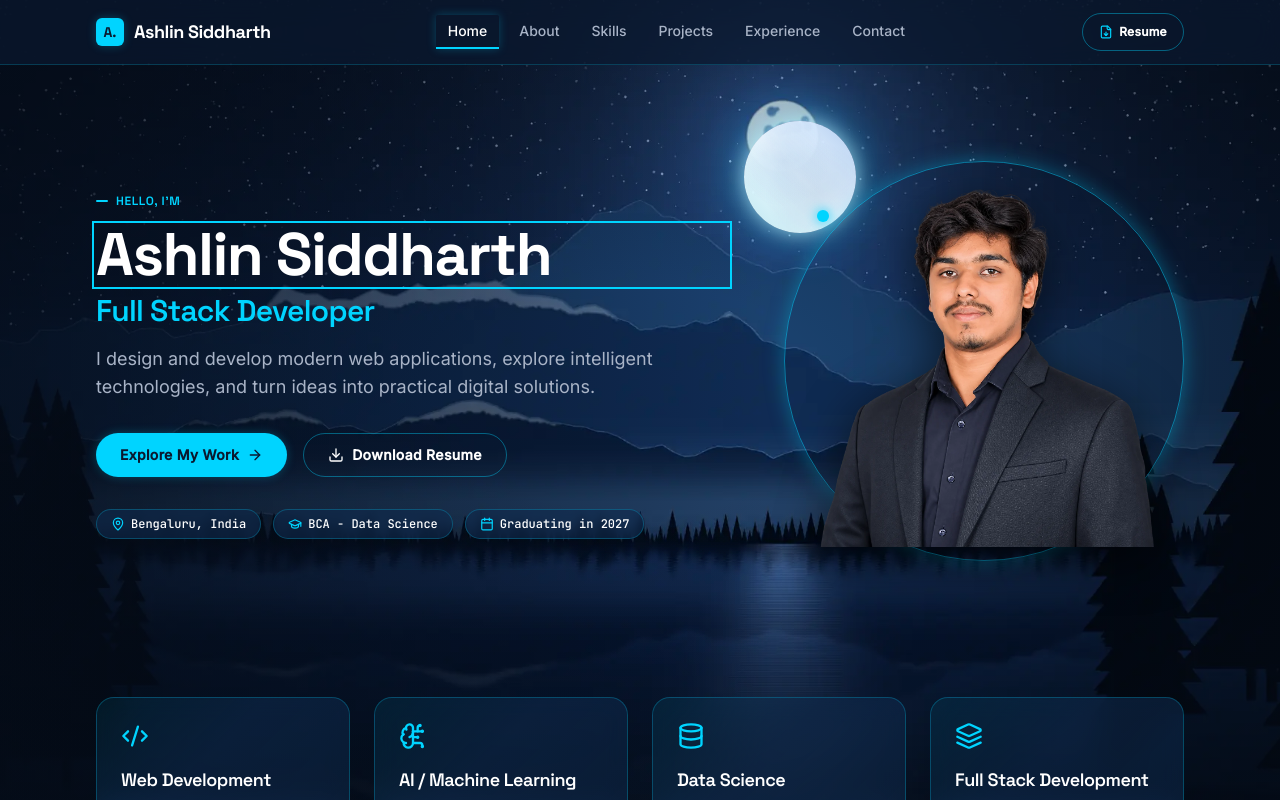
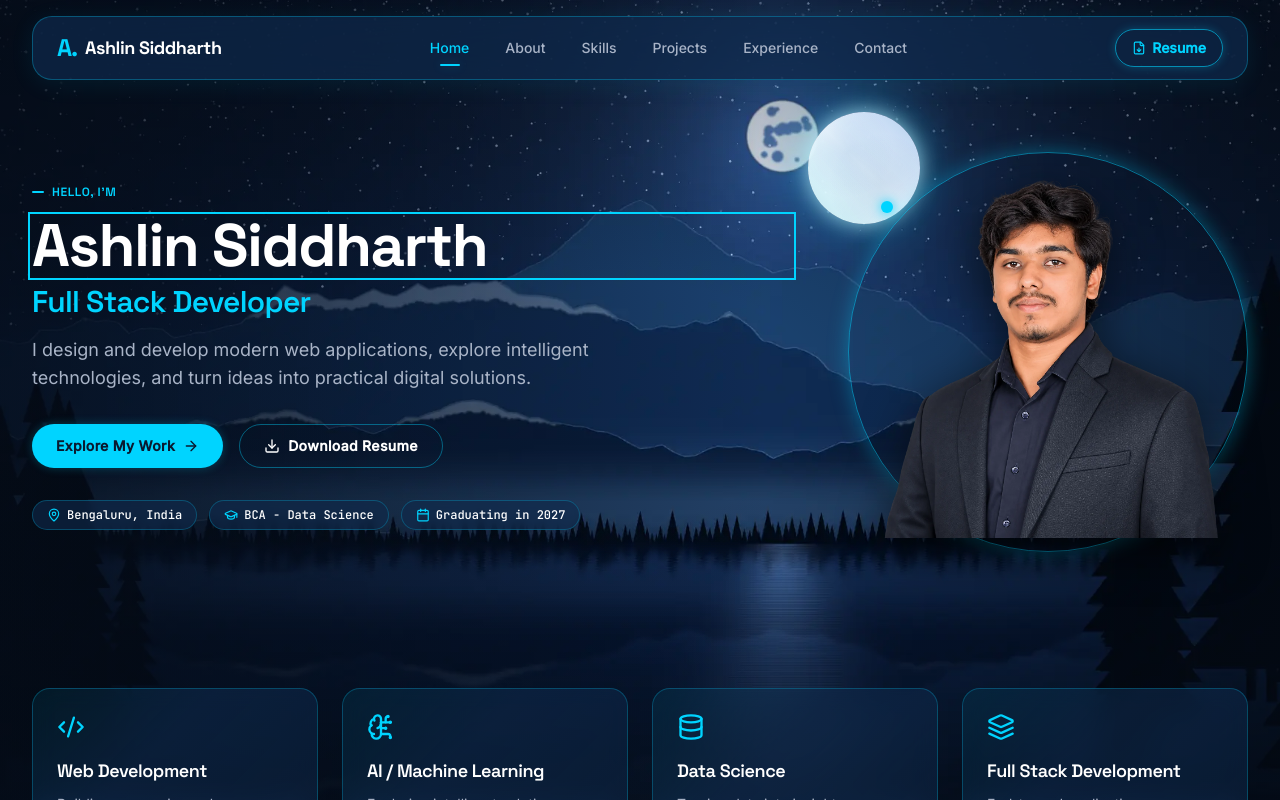
Before and after one commit to ashlinsiddharth/ashlin-portfolio, a React (Vite) app: page / in a window 1280 px wide. Shown: the top 800 px of the page. Built offline with nearby package versions, Linux system fonts and the light colour scheme.

Commit message:
feat(restore): floating pill navbar and wider content container

```diff
--- a/src/components/layout/Footer.tsx
+++ b/src/components/layout/Footer.tsx
@@ -9,7 +9,7 @@ export const Footer: React.FC = () => {
 
   return (
     <footer className="w-full border-t border-brand-cyan/20 bg-brand-dark/80 backdrop-blur-md mt-auto py-12">
-      <div className="max-w-6xl mx-auto px-4 sm:px-6 lg:px-8">
+      <div className="max-w-[1340px] mx-auto px-4 sm:px-6 lg:px-8">
         <div className="flex flex-col md:flex-row items-center justify-between gap-6">
           {/* Identity */}
           <div className="text-center md:text-left">
--- a/src/components/layout/Navbar.tsx
+++ b/src/components/layout/Navbar.tsx
@@ -3,7 +3,6 @@ import { NavLink, Link, useLocation } from 'react-router-dom';
 import { Menu, X, FileDown } from 'lucide-react';
 import { navItems } from '../../data/navigation';
 import { profile } from '../../data/profile';
-import Button from '../ui/Button';
 
 export const Navbar: React.FC = () => {
   const [isOpen, setIsOpen] = useState(false);
@@ -72,56 +71,64 @@ export const Navbar: React.FC = () => {
   };
 
   return (
-    <header className="sticky top-0 z-40 w-full backdrop-blur-md bg-brand-dark/70 border-b border-brand-cyan/20">
-      <div className="max-w-6xl mx-auto px-4 sm:px-6 lg:px-8 h-16 flex items-center justify-between">
-        {/* Brand Logo */}
+    <header className="sticky top-3 sm:top-4 z-40 w-full px-4 sm:px-6 lg:px-8 pointer-events-none">
+      <div className="pointer-events-auto max-w-[1340px] mx-auto h-16 px-4 sm:px-6 flex items-center justify-between rounded-[20px] bg-brand-card/70 backdrop-blur-xl border border-brand-cyan/30 shadow-[0_4px_24px_rgba(0,212,255,0.08)]">
+        {/* Brand Logo: bare large cyan "A." with name in white */}
         <Link
           to="/"
-          className="flex items-center gap-2.5 group focus-visible:outline-none focus-visible:ring-2 focus-visible:ring-brand-cyan rounded-md"
+          className="flex items-center gap-2 group focus-visible:outline-none focus-visible:ring-2 focus-visible:ring-brand-cyan rounded-lg"
           aria-label="Ashlin Siddharth Home"
         >
-          <span className="h-7 w-7 rounded-md bg-brand-cyan text-brand-dark font-heading font-bold text-sm flex items-center justify-center shadow-glow-cyan-sm group-hover:scale-105 transition-transform">
+          <span className="text-brand-cyan font-heading font-bold text-2xl tracking-tighter group-hover:scale-105 transition-transform">
             A.
           </span>
-          <span className="font-heading font-bold text-base sm:text-lg text-text-primary tracking-tight">
+          <span className="font-heading font-bold text-base sm:text-lg text-white tracking-tight">
             {profile.name}
           </span>
         </Link>
 
         {/* Desktop Navigation Links */}
-        <nav className="hidden md:flex items-center gap-1 lg:gap-2" aria-label="Main Navigation">
+        <nav className="hidden md:flex items-center gap-2 lg:gap-3" aria-label="Main Navigation">
           {navItems.map((item) => (
             <NavLink
               key={item.path}
               to={item.path}
               className={({ isActive }) =>
-                `px-3 py-1.5 text-sm font-sans font-medium transition-all duration-200 border-b-2 rounded-t-sm focus-visible:outline-none focus-visible:ring-2 focus-visible:ring-brand-cyan ${
+                `relative px-3 py-2 text-sm font-sans font-medium transition-all duration-200 focus-visible:outline-none focus-visible:ring-2 focus-visible:ring-brand-cyan rounded-md ${
                   isActive
-                    ? 'text-text-primary border-brand-cyan shadow-glow-cyan-sm'
-                    : 'text-text-muted border-transparent hover:text-text-primary hover:border-brand-cyan/40'
+                    ? 'text-brand-cyan'
+                    : 'text-text-muted hover:text-white'
                 }`
               }
             >
-              {item.label}
+              {({ isActive }) => (
+                <>
+                  <span>{item.label}</span>
+                  {isActive && (
+                    <span
+                      className="absolute bottom-0 left-1/2 -translate-x-1/2 w-5 h-0.5 rounded-full bg-brand-cyan shadow-glow-cyan-sm"
+                      aria-hidden="true"
+                    />
+                  )}
+                </>
+              )}
             </NavLink>
           ))}
         </nav>
 
-        {/* Desktop Action: Resume Button */}
+        {/* Desktop Action: Resume Button (cyan outline pill with download icon) */}
         <div className="hidden md:flex items-center gap-3">
-          <Button
-            variant="secondary"
-            size="sm"
+          <a
             href={profile.resumePath}
             target="_blank"
             rel="noopener noreferrer"
             download
-            className="gap-1.5"
+            className="min-h-[38px] px-4 py-1.5 rounded-full border border-brand-cyan/60 text-brand-cyan hover:bg-brand-cyan/10 hover:border-brand-cyan transition-all text-xs sm:text-sm font-semibold inline-flex items-center gap-1.5 shadow-glow-cyan-sm focus-visible:outline-none focus-visible:ring-2 focus-visible:ring-brand-cyan"
             aria-label="Download Resume PDF"
           >
             <FileDown className="h-3.5 w-3.5 text-brand-cyan" aria-hidden="true" />
             <span>Resume</span>
-          </Button>
+          </a>
         </div>
 
         {/* Mobile Hamburger Button */}
@@ -133,7 +140,7 @@ export const Navbar: React.FC = () => {
             aria-label={isOpen ? 'Close navigation menu' : 'Open navigation menu'}
             aria-expanded={isOpen}
             aria-controls="mobile-navigation-drawer"
-            className="p-2.5 min-h-[44px] min-w-[44px] flex items-center justify-center rounded-md text-text-muted hover:text-text-primary hover:bg-brand-card/40 focus-visible:outline-none focus-visible:ring-2 focus-visible:ring-brand-cyan transition-colors"
+            className="p-2.5 min-h-[44px] min-w-[44px] flex items-center justify-center rounded-xl text-text-muted hover:text-white hover:bg-brand-card/40 focus-visible:outline-none focus-visible:ring-2 focus-visible:ring-brand-cyan transition-colors"
           >
             {isOpen ? (
               <X className="h-6 w-6 text-brand-cyan" aria-hidden="true" />
@@ -144,7 +151,7 @@ export const Navbar: React.FC = () => {
         </div>
       </div>
 
-      {/* Mobile Navigation Drawer */}
+      {/* Mobile Navigation Drawer: styled to match pill */}
       {isOpen && (
         <div
           id="mobile-navigation-drawer"
@@ -152,19 +159,19 @@ export const Navbar: React.FC = () => {
           role="dialog"
           aria-modal="true"
           aria-label="Mobile Navigation"
-          className="md:hidden fixed inset-x-0 top-16 bg-brand-dark/95 backdrop-blur-xl border-b border-brand-cyan/30 shadow-2xl py-6 px-6 transition-all duration-300"
+          className="md:hidden mt-2 p-5 rounded-[20px] bg-brand-card/95 backdrop-blur-2xl border border-brand-cyan/30 shadow-2xl transition-all duration-300 pointer-events-auto max-w-[1340px] mx-auto"
         >
-          <nav className="flex flex-col gap-3" aria-label="Mobile Navigation Links">
+          <nav className="flex flex-col gap-2.5" aria-label="Mobile Navigation Links">
             {navItems.map((item) => (
               <NavLink
                 key={item.path}
                 to={item.path}
                 onClick={() => setIsOpen(false)}
                 className={({ isActive }) =>
-                  `px-4 py-2.5 rounded-lg text-base font-sans font-medium transition-all ${
+                  `px-4 py-2.5 rounded-xl text-base font-sans font-medium transition-all ${
                     isActive
-                      ? 'bg-brand-card/70 text-text-primary border-l-4 border-brand-cyan shadow-glow-cyan-sm'
-                      : 'text-text-muted hover:text-text-primary hover:bg-brand-card/40'
+                      ? 'bg-brand-cyan/15 text-brand-cyan border border-brand-cyan/40 shadow-glow-cyan-sm'
+                      : 'text-text-muted hover:text-white hover:bg-brand-card/40'
                   }`
                 }
               >
@@ -172,21 +179,19 @@ export const Navbar: React.FC = () => {
               </NavLink>
             ))}
 
-            <div className="pt-4 border-t border-brand-border mt-2">
-              <Button
-                variant="secondary"
-                size="md"
+            <div className="pt-3 border-t border-brand-cyan/20 mt-2">
+              <a
                 href={profile.resumePath}
                 target="_blank"
                 rel="noopener noreferrer"
                 download
-                className="w-full justify-center gap-2"
+                className="w-full min-h-[44px] justify-center px-4 py-2.5 rounded-full border border-brand-cyan/60 text-brand-cyan hover:bg-brand-cyan/10 hover:border-brand-cyan transition-all text-sm font-semibold inline-flex items-center gap-2 shadow-glow-cyan-sm focus-visible:outline-none focus-visible:ring-2 focus-visible:ring-brand-cyan"
                 onClick={() => setIsOpen(false)}
                 aria-label="Download Resume PDF"
               >
                 <FileDown className="h-4 w-4 text-brand-cyan" aria-hidden="true" />
                 <span>Download Resume</span>
-              </Button>
+              </a>
             </div>
           </nav>
         </div>
--- a/src/components/layout/PageShell.tsx
+++ b/src/components/layout/PageShell.tsx
@@ -29,7 +29,7 @@ export const PageShell: React.FC<PageShellProps> = ({ children }) => {
       <main
         id="main-content"
         tabIndex={-1}
-        className="flex-1 w-full max-w-6xl mx-auto px-4 sm:px-6 lg:px-8 pt-8 pb-16 outline-none"
+        className="flex-1 w-full max-w-[1340px] mx-auto px-4 sm:px-6 lg:px-8 pt-6 pb-16 outline-none"
       >
         {children}
       </main>
```
